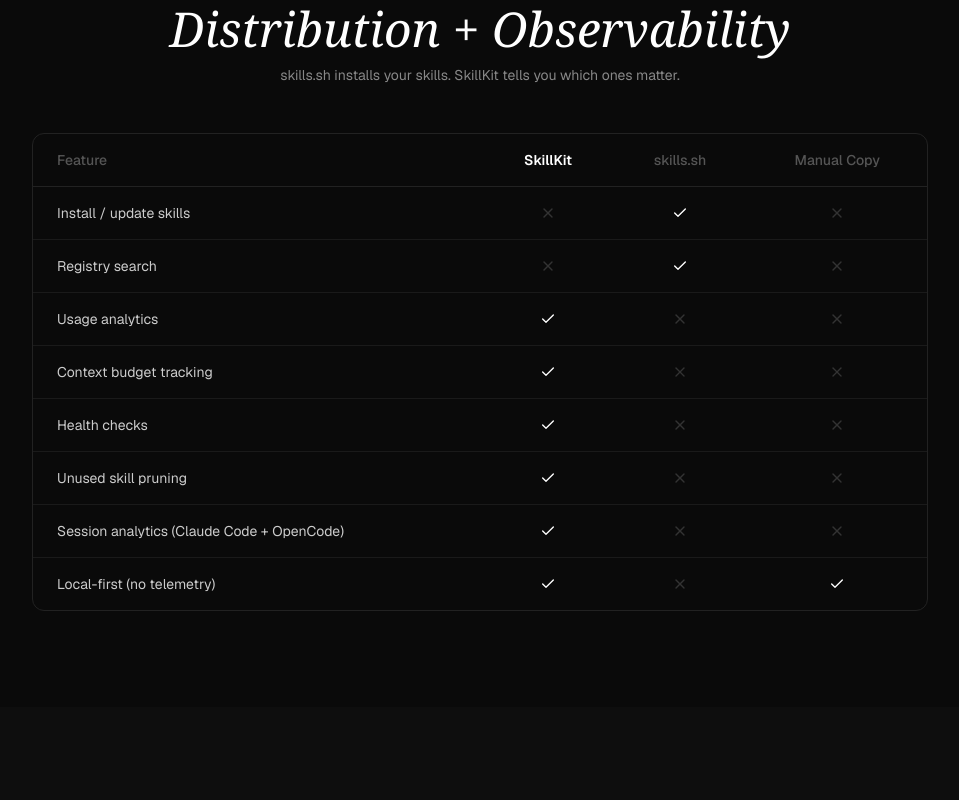
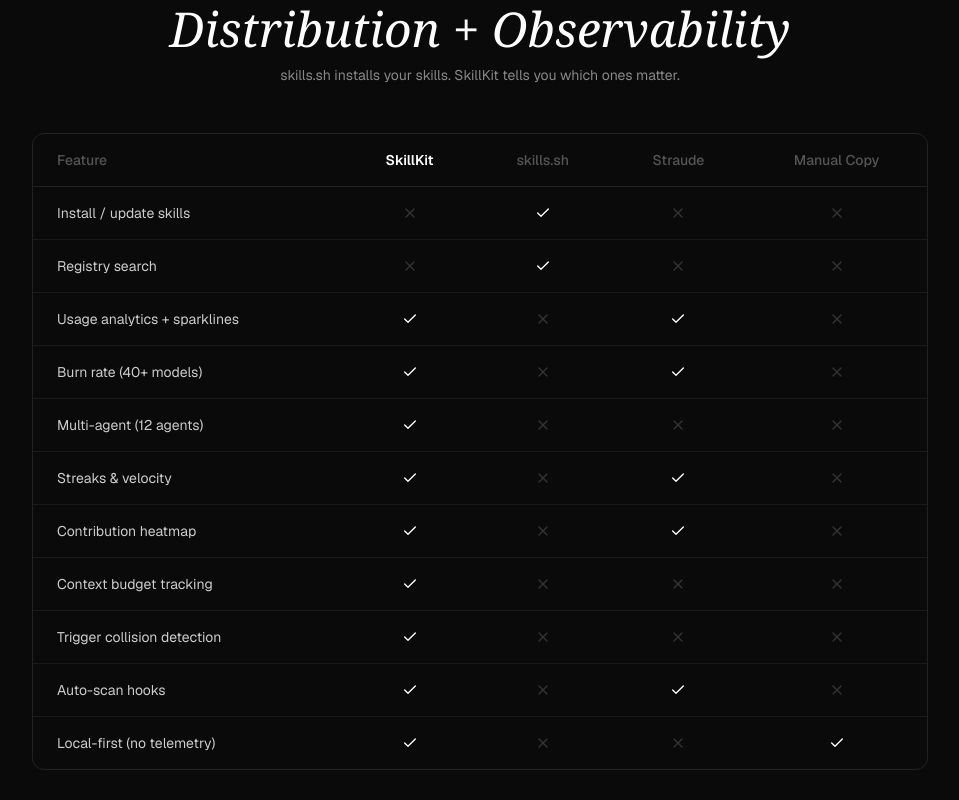
Before and after one commit to crafter-station/skill-kit, a Next.js app in the folder apps/web/: page / in a window 1280 px wide. Shown: the part 4200-5000 px from the top of the page, without its empty margins (160-1119 px from the left). Built offline with nearby package versions, Linux system fonts and the light colour scheme.

Commit message:
feat(web): add Straude column to comparison table, update feature rows

```diff
--- a/apps/web/src/components/comparison-table.tsx
+++ b/apps/web/src/components/comparison-table.tsx
@@ -9,53 +9,22 @@ type Row = {
 	feature: string;
 	skillkit: CellValue;
 	skillssh: CellValue;
+	straude: CellValue;
 	manual: CellValue;
 };
 
 const ROWS: Row[] = [
-	{
-		feature: "Install / update skills",
-		skillkit: false,
-		skillssh: true,
-		manual: false,
-	},
-	{
-		feature: "Registry search",
-		skillkit: false,
-		skillssh: true,
-		manual: false,
-	},
-	{
-		feature: "Usage analytics",
-		skillkit: true,
-		skillssh: false,
-		manual: false,
-	},
-	{
-		feature: "Context budget tracking",
-		skillkit: true,
-		skillssh: false,
-		manual: false,
-	},
-	{ feature: "Health checks", skillkit: true, skillssh: false, manual: false },
-	{
-		feature: "Unused skill pruning",
-		skillkit: true,
-		skillssh: false,
-		manual: false,
-	},
-	{
-		feature: "Session analytics (Claude Code + OpenCode)",
-		skillkit: true,
-		skillssh: false,
-		manual: false,
-	},
-	{
-		feature: "Local-first (no telemetry)",
-		skillkit: true,
-		skillssh: false,
-		manual: true,
-	},
+	{ feature: "Install / update skills", skillkit: false, skillssh: true, straude: false, manual: false },
+	{ feature: "Registry search", skillkit: false, skillssh: true, straude: false, manual: false },
+	{ feature: "Usage analytics + sparklines", skillkit: true, skillssh: false, straude: true, manual: false },
+	{ feature: "Burn rate (40+ models)", skillkit: true, skillssh: false, straude: true, manual: false },
+	{ feature: "Multi-agent (12 agents)", skillkit: true, skillssh: false, straude: false, manual: false },
+	{ feature: "Streaks & velocity", skillkit: true, skillssh: false, straude: true, manual: false },
+	{ feature: "Contribution heatmap", skillkit: true, skillssh: false, straude: true, manual: false },
+	{ feature: "Context budget tracking", skillkit: true, skillssh: false, straude: false, manual: false },
+	{ feature: "Trigger collision detection", skillkit: true, skillssh: false, straude: false, manual: false },
+	{ feature: "Auto-scan hooks", skillkit: true, skillssh: false, straude: true, manual: false },
+	{ feature: "Local-first (no telemetry)", skillkit: true, skillssh: false, straude: false, manual: true },
 ];
 
 function Cell({ value }: { value: CellValue }) {
@@ -100,7 +69,7 @@ export function ComparisonTable() {
 				>
 					<table className="w-full text-sm">
 						<caption className="sr-only">
-							Comparison of SkillKit, skills.sh, and manual skill management
+							Comparison of SkillKit, skills.sh, Straude, and manual skill management
 						</caption>
 						<thead>
 							<tr className="border-b border-[#222]">
@@ -113,6 +82,7 @@ export function ComparisonTable() {
 								<th className="text-center px-6 py-4 text-[#555] font-medium">
 									skills.sh
 								</th>
+								<th className="text-center px-6 py-4 text-[#555] font-medium">Straude</th>
 								<th className="text-center px-6 py-4 text-[#555] font-medium">
 									Manual Copy
 								</th>
@@ -134,6 +104,9 @@ export function ComparisonTable() {
 										<Cell value={row.skillssh} />
 									</td>
 									<td className="px-6 py-4 text-center">
+										<Cell value={row.straude} />
+									</td>
+									<td className="px-6 py-4 text-center">
 										<Cell value={row.manual} />
 									</td>
 								</tr>
```
